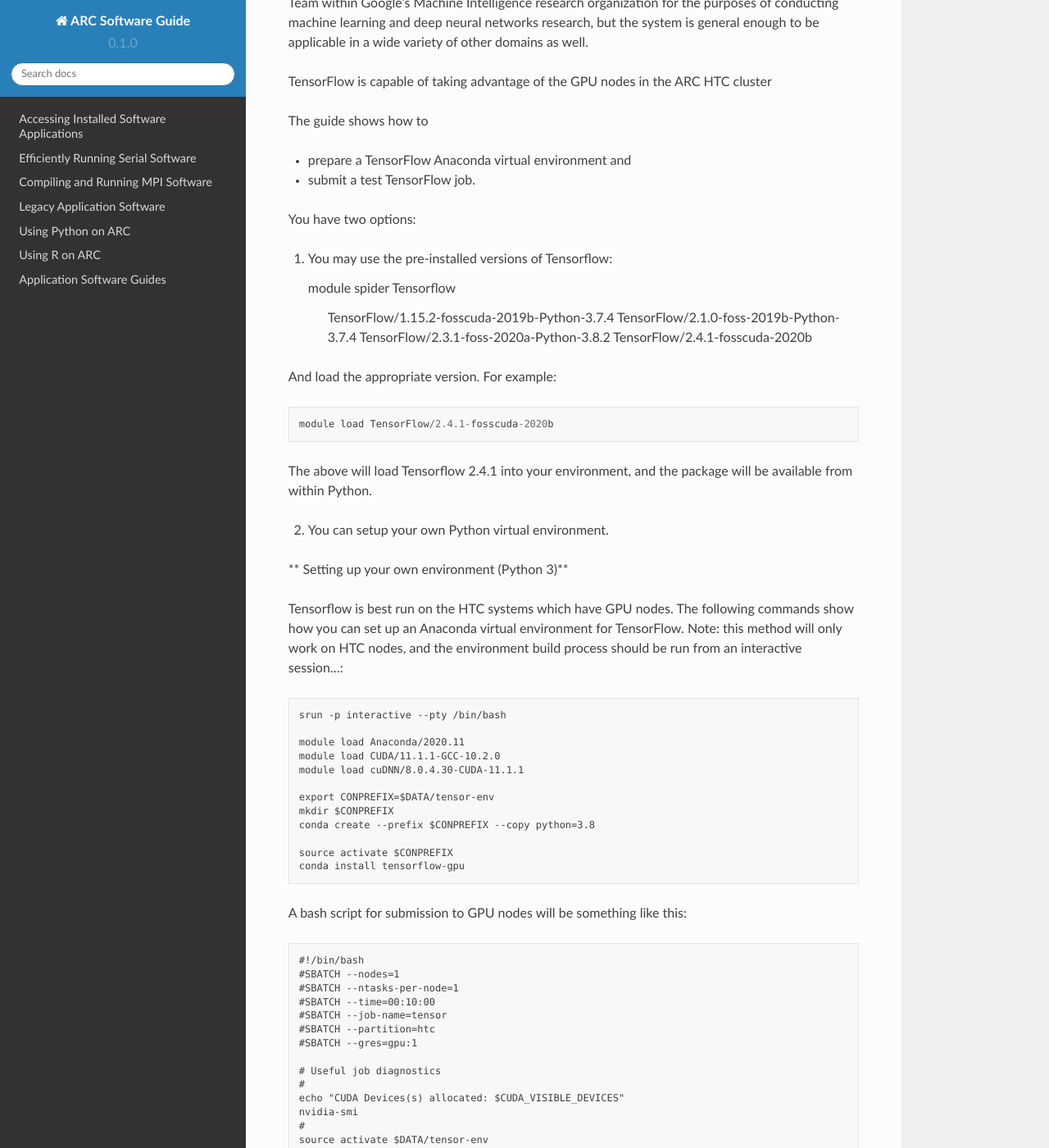
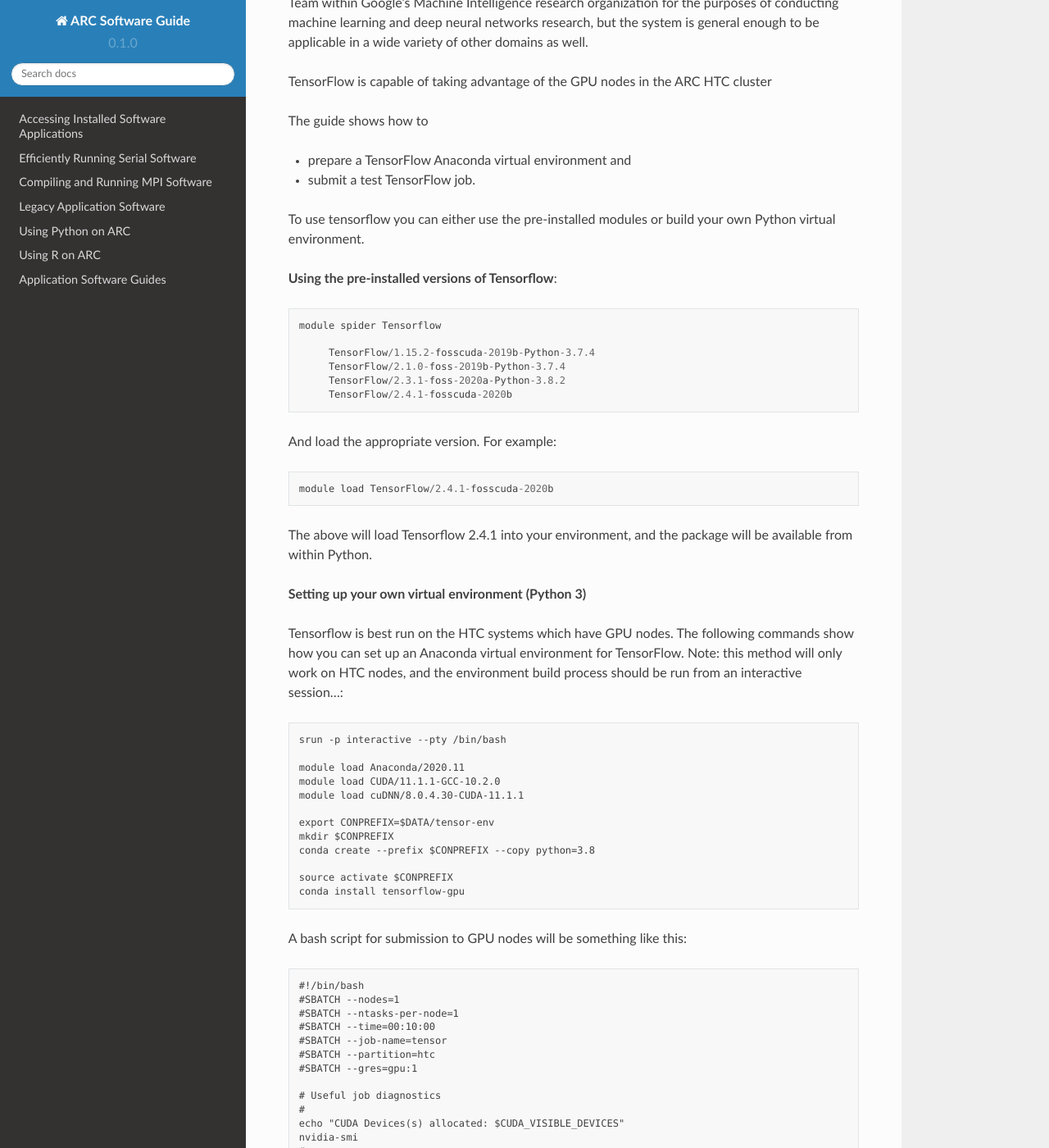
Before and after one commit to oxford-arc/arc-software-guide, a Sphinx documentation site: the page built from docs/source/apps/arc_tensorflow.rst, in a window 1280 px wide and 1400 px high, scrolled down 336 px. Shown: the whole window at 82% size. Built offline with Sphinx 7.4.7 and the Read the Docs theme 2.0.0, drawn with Linux system fonts in a browser that asks for light colours; some of the changed text lies outside the part shown.

Commit message:
Update arc_tensorflow.rst

```diff
--- a/docs/source/apps/arc_tensorflow.rst
+++ b/docs/source/apps/arc_tensorflow.rst
@@ -17,9 +17,9 @@
 - prepare a TensorFlow Anaconda virtual environment and
 - submit a test TensorFlow job.
 
-You have two options:
+To use tensorflow you can either use the pre-installed modules or build your own Python virtual environment.
 
-1) You may use the pre-installed versions of Tensorflow::
+**Using the pre-installed versions of Tensorflow**::
 
    module spider Tensorflow
 
@@ -34,9 +34,7 @@
 
 The above will load Tensorflow 2.4.1 into your environment, and the package will be available from within Python.
 
-2) You can setup your own Python virtual environment.
-
-** Setting up your own environment (Python 3)**
+**Setting up your own virtual environment (Python 3)**
 
 Tensorflow is best run on the HTC systems which have GPU nodes. The following commands show how you can set up an Anaconda virtual environment
 for TensorFlow. Note: this method will only work on HTC nodes, and the environment build process should be run from an interactive session...::
@@ -74,6 +72,7 @@
 
   python -c "import tensorflow as tf; tf.enable_eager_execution(); print(tf.reduce_s um(tf.random_normal([1000, 1000])))"
 
+The job diagnostic information is useful if you need to contact ARC support if you have problems running your job - so please include it.
 
 .. warning::
     You cannot run TensorFlow in GPU mode directly from the login nodes. This will result in errors - as these systems have no GPUs available.
```
